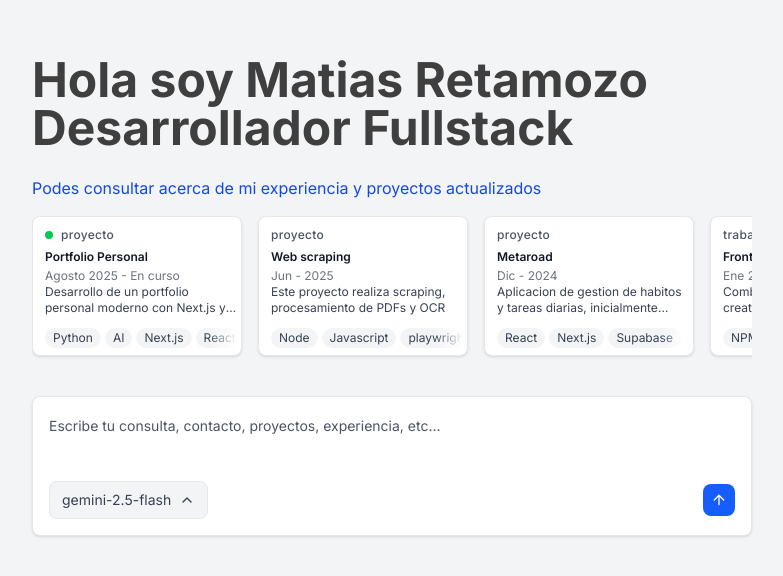
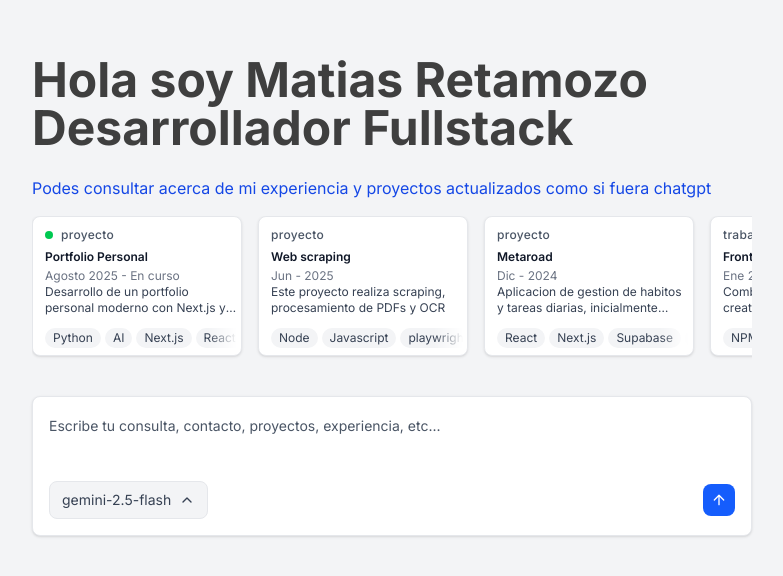
Before and after one commit to matiasreta/portafolio, a Next.js app: page / in a window 1280 px wide. Shown: the part 104-680 px from the top of the page, without its empty margins (248-1031 px from the left). Built offline with nearby package versions, Linux system fonts and the light colour scheme.

Commit message:
h2 added

```diff
--- a/src/app/page.tsx
+++ b/src/app/page.tsx
@@ -59,9 +59,9 @@ export default function Home() {
                 <br/>
                 Desarrollador Fullstack
               </h1>
-              <p className="text-blue-700 text-base">
-                Podes consultar acerca de mi experiencia y proyectos actualizados
-              </p>
+              <h2 className="text-blue-700 text-base">
+                Podes consultar acerca de mi experiencia y proyectos actualizados como si fuera chatgpt
+              </h2>
             </div>
 
             {/* Cards container with drag to scroll */}
```
